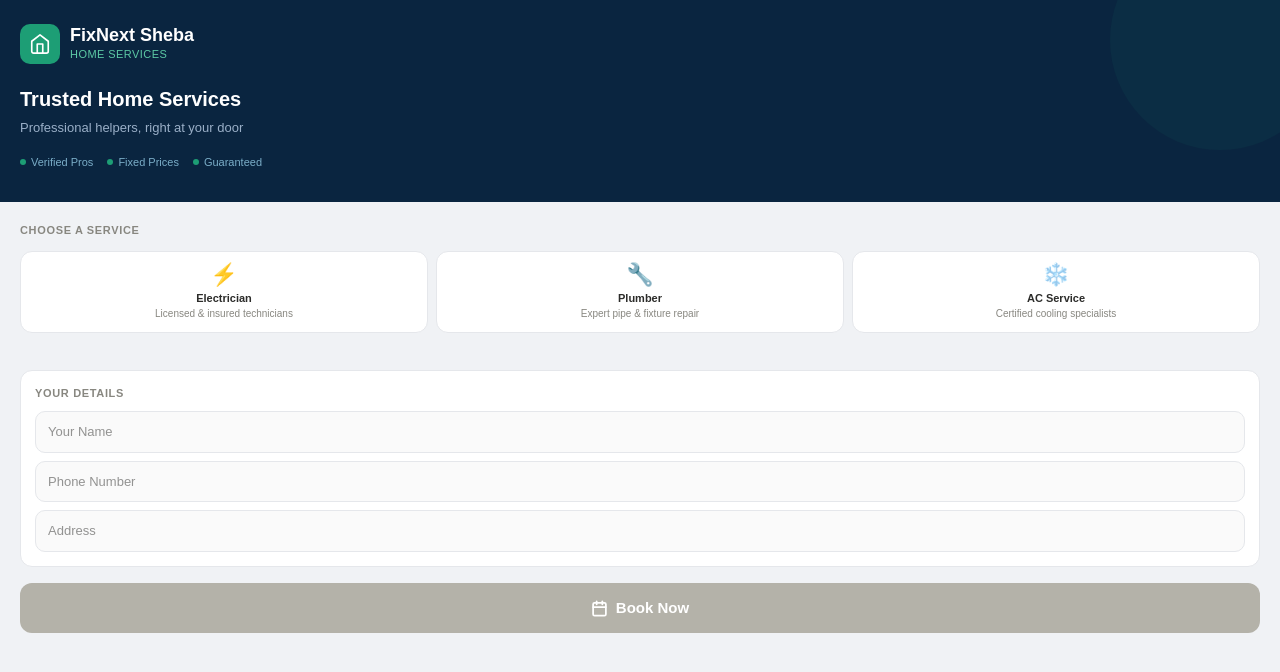
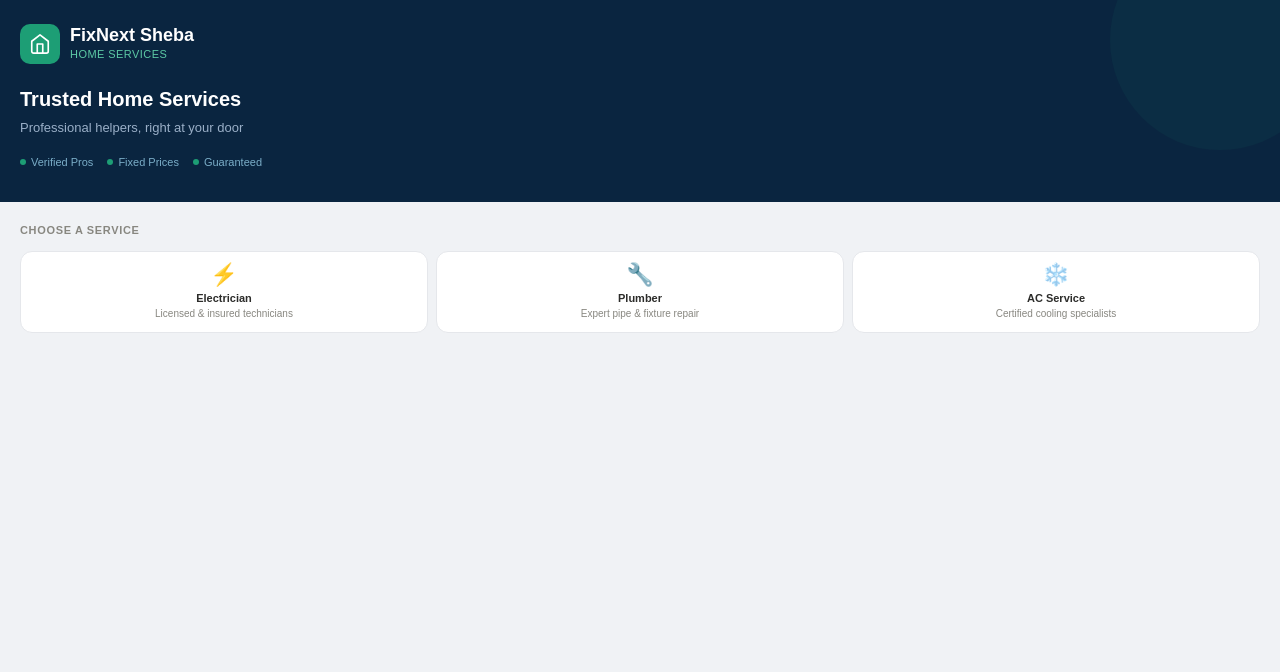
Before and after one commit to dhrubotalukder1442/FIXNEXT-SHEBA, a Next.js app: page / in a window 1280 px wide. Shown: the top 672 px of the page. Built offline with nearby package versions, Linux system fonts and the light colour scheme.

Commit message:
form logic change

```diff
--- a/src/app/page.js
+++ b/src/app/page.js
@@ -261,7 +261,7 @@ export default function Home() {
       </div>
 
       {/* ── Detail Panel ── */}
-      {true && (
+      {service && (
         <div style={{ padding: "0 1.25rem 1.5rem" }}>
           {!confirmed ? (
             <>
```
